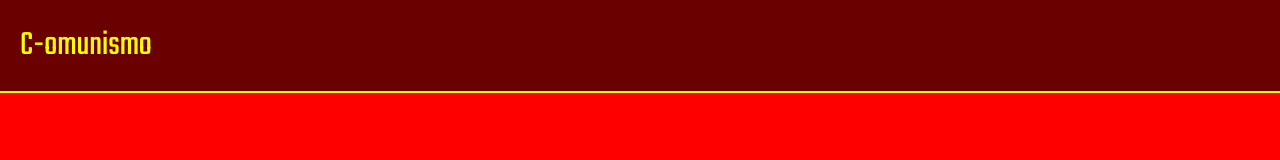
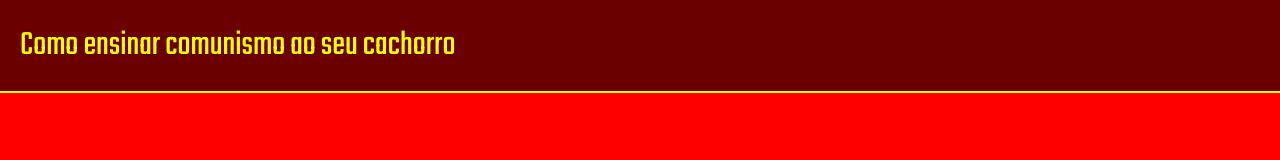
Before and after one commit to kauanspeeed/C-omunismo, a plain HTML site: page index.html in a window 1280 px wide. Shown: the top 160 px of the page. Drawn offline with Linux system fonts and the light colour scheme.

Commit message:
Voltando ao título anterior

```diff
--- a/index.html
+++ b/index.html
@@ -5,11 +5,11 @@
     <link rel="preconnect" href="https://fonts.googleapis.com">
 <link rel="preconnect" href="https://fonts.gstatic.com" crossorigin>
 <link href="https://fonts.googleapis.com/css2?family=Teko:wght@300..700&display=swap" rel="stylesheet">
-    <title>C-omunismo</title>
+    <title>Como ensinar comunismo ao seu cachorro</title>
 </head>
 
 <body>
-    <header>C-omunismo</header>
+    <header>Como ensinar comunismo ao seu cachorro</header>
 
     <section class="chamada">
         <div class="chamada-texto">
```
